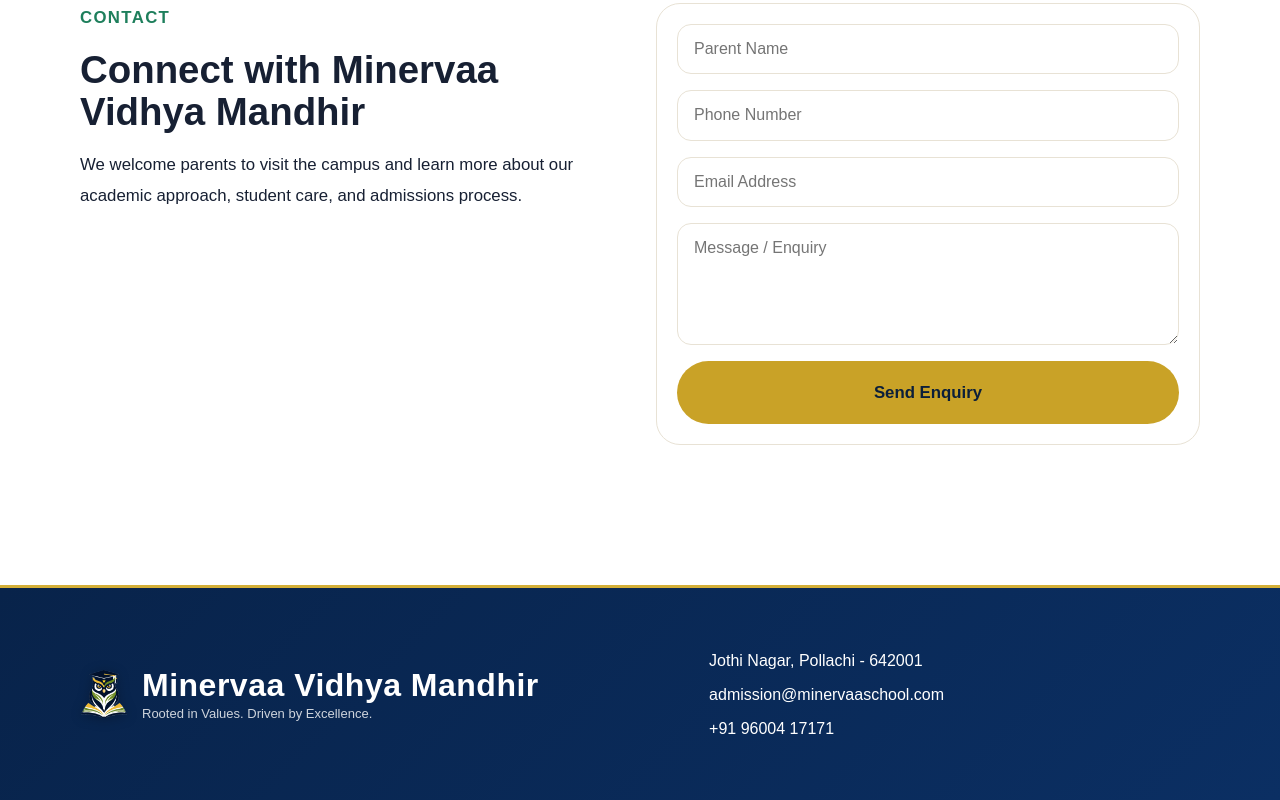
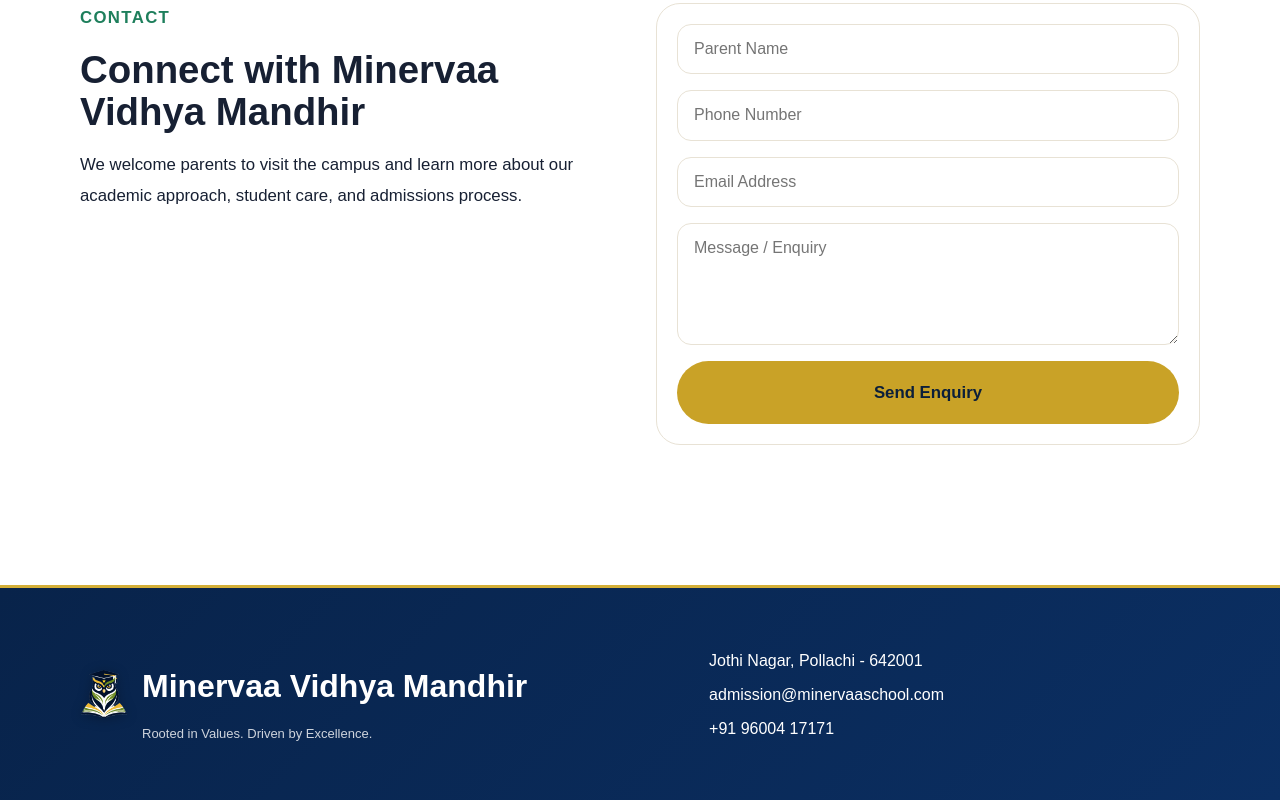
Before and after one commit to jarjunarnold/minervaaschool, a Next.js app in the folder minervaa-site/: page / in a window 1280 px wide. Shown: the part 5062-5862 px from the top of the page. Built offline with nearby package versions, Linux system fonts and the light colour scheme.

Commit message:
Update page.tsx

```diff
--- a/minervaa-site/app/page.tsx
+++ b/minervaa-site/app/page.tsx
@@ -316,7 +316,7 @@
   <img src="/images/logo.png" className="footer-logo" />
 
   <div>
-    <h3>Minervaa Vidhya Mandhir</h3>
+    <h1>Minervaa Vidhya Mandhir</h1>
     <p>Rooted in Values. Driven by Excellence.</p>
   </div>
 </div>
```
